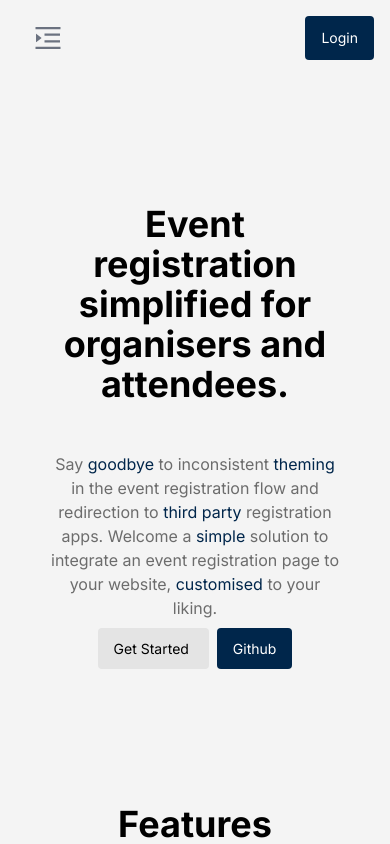
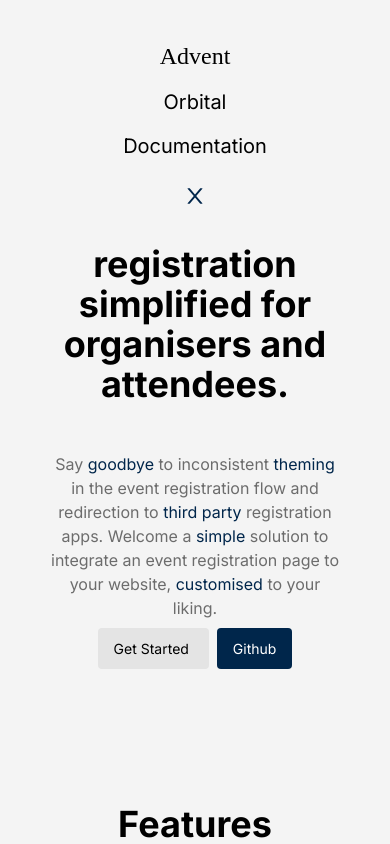
Before and after one commit to wr1159/advent, a Next.js app: page / in a window 390 px wide. Both pictures are taken after a click on the button 48 px from the left and 38 px from the top of the page. Shown: the top 844 px of the page. Built offline with nearby package versions, Linux system fonts and the light colour scheme.

Commit message:
Added mobile navbar

```diff
--- a/components/Navbar.tsx
+++ b/components/Navbar.tsx
@@ -7,14 +7,20 @@ import {
 } from '@radix-ui/react-navigation-menu';
 import Button from './Button';
 import { useState } from 'react';
-import { AiOutlineMenuFold, AiOutlineMenuUnfold } from 'react-icons/ai';
+import {
+  AiOutlineClose,
+  AiOutlineMenu,
+  AiOutlineMenuFold,
+  AiOutlineMenuUnfold
+} from 'react-icons/ai';
+import MobileNav from './MobileNav';
 
 interface linksProps {
   text: string;
   href: string;
 }
 
-interface NavbarProps {
+export interface NavbarProps {
   texts: string[];
   links: string[];
   login?: boolean;
@@ -22,7 +28,8 @@ interface NavbarProps {
 const Navbar: React.FC<NavbarProps> = ({ texts, links, login }) => {
   const [showMobileMenu, setShowMobileMenu] = useState<boolean>(false);
   return (
-    <NavigationMenu className="flex w-auto flex-row justify-between p-4 text-gray-500 ">
+    <div>
+      <NavigationMenu className="z-50 flex w-auto flex-row justify-between p-4 text-gray-500">
         <div className="flex items-center">
           <NavigationMenuList className="align-center hidden items-center space-x-6 text-xl md:flex">
             <NavigationMenuItem className="advent px-6 text-2xl text-black hover:text-gray-700">
@@ -37,18 +44,47 @@ const Navbar: React.FC<NavbarProps> = ({ texts, links, login }) => {
             ))}
           </NavigationMenuList>
           <button
-          className="flex items-center justify-center px-4 md:hidden "
+            className="flex items-center justify-center px-4 md:hidden"
             onClick={() => setShowMobileMenu(!showMobileMenu)}
           >
-          {showMobileMenu ? (
-            <AiOutlineMenuUnfold size={32} />
-          ) : (
-            <AiOutlineMenuFold size={32} />
-          )}
+            {!showMobileMenu && <AiOutlineMenu size={32} color="black" />}
           </button>
         </div>
-      {login && <Button text="Login" size="sm" type="secondary" href="/auth" />}
+        {login && (
+          <Button text="Login" size="sm" type="secondary" href="/auth" />
+        )}
       </NavigationMenu>
+
+      {showMobileMenu && (
+        <div className="px-auto fixed top-0 z-40 flex w-full flex-col items-center justify-center overflow-auto bg-background py-10 md:hidden">
+          <NavigationMenu>
+            <NavigationMenuList className="flex flex-col items-center space-y-4">
+              <NavigationMenuItem className="advent px-6 text-2xl text-black hover:text-gray-700">
+                <NavigationMenuLink href={login ? '/' : '/dashboard'}>
+                  Advent{' '}
+                </NavigationMenuLink>
+              </NavigationMenuItem>
+              {links.map((link, id) => (
+                <NavigationMenuItem
+                  className="text-xl hover:text-gray-400"
+                  key={id}
+                >
+                  <NavigationMenuLink href={link}>
+                    {texts[id]}
+                  </NavigationMenuLink>
+                </NavigationMenuItem>
+              ))}
+            </NavigationMenuList>
+          </NavigationMenu>
+          <button
+            className="pt-6"
+            onClick={() => setShowMobileMenu(!showMobileMenu)}
+          >
+            <AiOutlineClose size={24} color="#00264B" />
+          </button>
+        </div>
+      )}
+    </div>
   );
 };
 
--- a/tailwind.config.js
+++ b/tailwind.config.js
@@ -12,7 +12,8 @@ module.exports = {
         primary: '#6C6C6C',
         secondary: '#E4E4E4',
         accent: '#00264B',
-        accentHover: '#004E9A'
+        accentHover: '#004E9A',
+        background: '#F4F4F4'
       },
       fontFamily: {
         sans: ['Inter', 'sans-serif']
```
Lines whose indentation alone changed are shown as unchanged.
